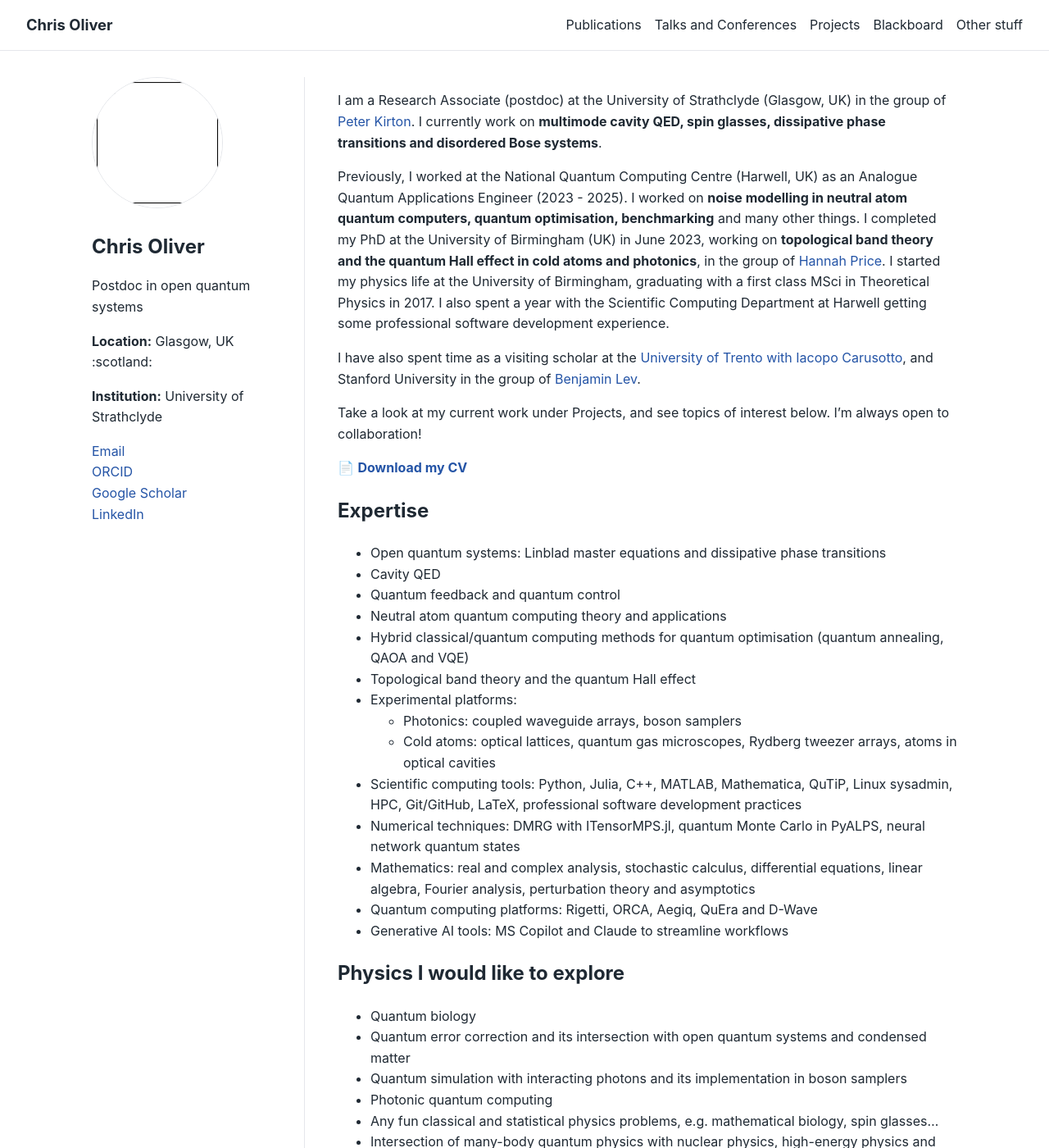
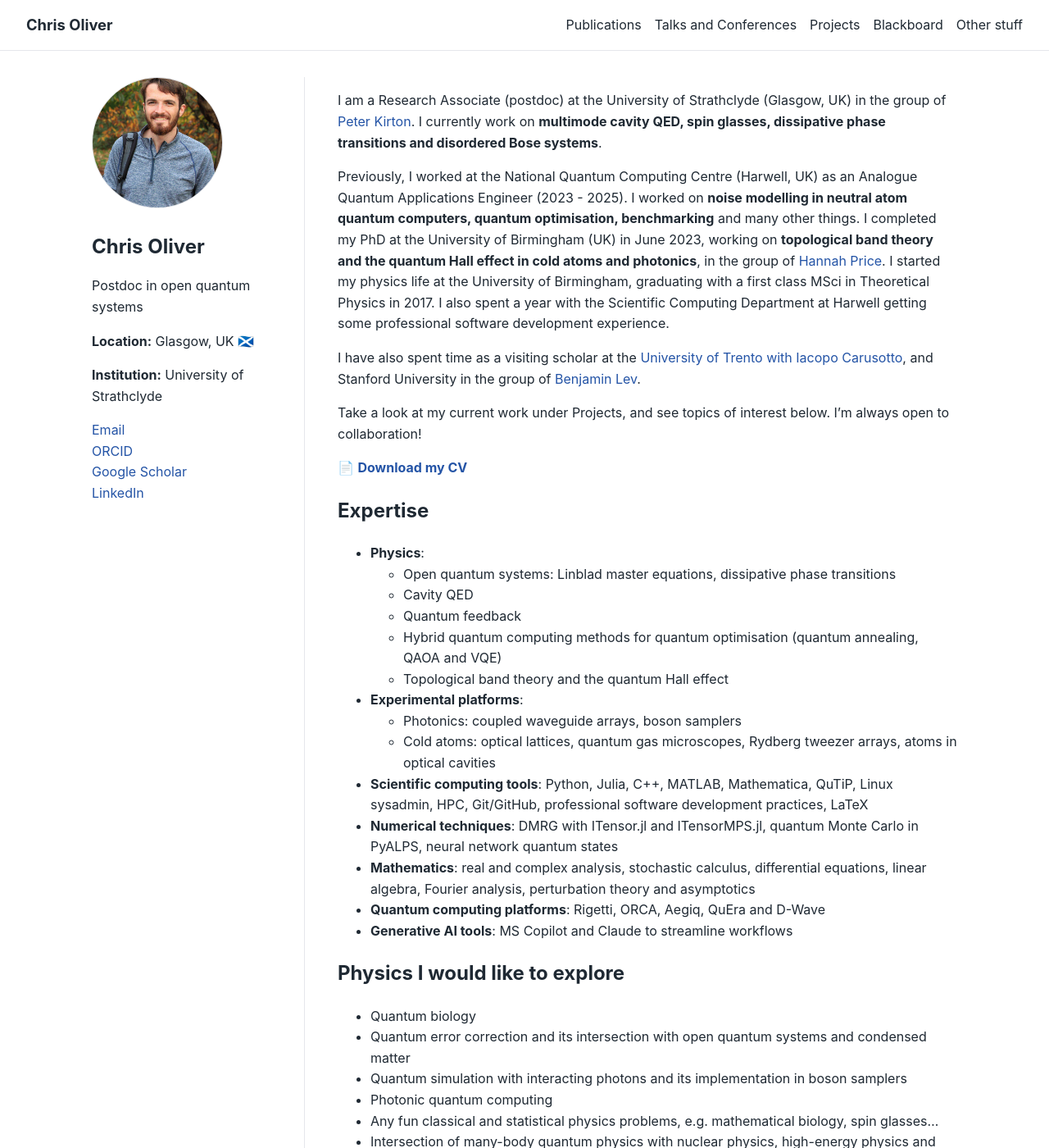
Before and after one commit to chroli1/chroli1.github.io, a Jekyll site: the page built from index.md, in a window 1280 px wide and 1400 px high. Shown: the whole window at 82% size. Built offline with Jekyll 4.4.1, drawn with Linux system fonts in a browser that asks for light colours; emoji names are drawn with the system emoji font.

Commit message:
Various small changes

```diff
--- a/Gemfile
+++ b/Gemfile
@@ -3,3 +3,4 @@ source "https://rubygems.org"
 gem "jekyll", "~> 4.3"
 gem "webrick", "~> 1.8"
 gem "jekyll-scholar", "~> 7.1"
+gem "jemoji", "~> 0.13"
--- a/_config.yml
+++ b/_config.yml
@@ -1,12 +1,13 @@
 title: "Chris Oliver"
 name: "Chris Oliver"
 description: "Postdoc in open quantum systems"
-url: "https://yourusername.github.io"
+url: "https://chroli1.github.io"
 baseurl: ""
-repository: "yourusername/yourusername.github.io"
+repository: "chroli1/chroli1.github.io"
 
 plugins:
   - jekyll-scholar
+  - jemoji
 
 markdown: kramdown
 kramdown:
@@ -27,15 +28,15 @@ exclude:
 
 author:
   name: "Chris Oliver"
-  avatar: "/images/profile.png"
+  avatar: "/images/profile.jpg"
   bio: "Postdoc in open quantum systems"
   location: "Glasgow, UK :scotland:"
   employer: "University of Strathclyde"
-  email: ""
-  googlescholar: ""
-  orcid: ""
-  linkedin: ""
-  github: ""
+  email: christopher.oliver AT strath.ac.uk
+  googlescholar: https://scholar.google.com/citations?user=4Mzopb4AAAAJ&hl=en
+  orcid: 0009-0003-3135-5592
+  linkedin: https://www.linkedin.com/in/chris-oliver-a537181ab/
+  github: https://github.com/chroli1
 
 collections:
   talks:
@@ -81,3 +82,9 @@ defaults:
     values:
       layout: single
       author_profile: true
+  - scope:
+      path: ""
+      type: other-stuff
+    values:
+      layout: single
+      author_profile: true
--- a/index.md
+++ b/index.md
@@ -14,20 +14,20 @@ Take a look at my current work under Projects, and see topics of interest below.
 📄 **[Download my CV]({{ "/files/CV.pdf" | relative_url }})**
 
 ## Expertise
-- Open quantum systems: Linblad master equations and dissipative phase transitions
-- Cavity QED
-- Quantum feedback and quantum control
-- Neutral atom quantum computing theory and applications
-- Hybrid classical/quantum computing methods for quantum optimisation (quantum annealing, QAOA and VQE)
-- Topological band theory and the quantum Hall effect
-- Experimental platforms:
+- **Physics**:
+  - Open quantum systems: Linblad master equations, dissipative phase transitions
+  - Cavity QED
+  - Quantum feedback
+  - Hybrid quantum computing methods for quantum optimisation (quantum annealing, QAOA and VQE)
+  - Topological band theory and the quantum Hall effect
+- **Experimental platforms**:
   - Photonics: coupled waveguide arrays, boson samplers
   - Cold atoms: optical lattices, quantum gas microscopes, Rydberg tweezer arrays, atoms in optical cavities
-- Scientific computing tools: Python, Julia, C++, MATLAB, Mathematica, QuTiP, Linux sysadmin, HPC, Git/GitHub, LaTeX, professional software development practices
-- Numerical techniques: DMRG with ITensorMPS.jl, quantum Monte Carlo in PyALPS, neural network quantum states
-- Mathematics: real and complex analysis, stochastic calculus, differential equations, linear algebra, Fourier analysis, perturbation theory and asymptotics
-- Quantum computing platforms: Rigetti, ORCA, Aegiq, QuEra and D-Wave
-- Generative AI tools: MS Copilot and Claude to streamline workflows
+- **Scientific computing tools**: Python, Julia, C++, MATLAB, Mathematica, QuTiP, Linux sysadmin, HPC, Git/GitHub, professional software development practices, LaTeX
+- **Numerical techniques**: DMRG with ITensor.jl and ITensorMPS.jl, quantum Monte Carlo in PyALPS, neural network quantum states
+- **Mathematics**: real and complex analysis, stochastic calculus, differential equations, linear algebra, Fourier analysis, perturbation theory and asymptotics
+- **Quantum computing platforms**: Rigetti, ORCA, Aegiq, QuEra and D-Wave
+- **Generative AI tools**: MS Copilot and Claude to streamline workflows
 
 ## Physics I would like to explore
 - Quantum biology
```
Also changed, not shown: _projects/tweezer-array-noise.md (deleted, +0 -10 lines), _talks/2026-cartagena-lmg_dimer.md (+1 -1 lines), images/profile.jpg (renamed from images/Chris-profile.jpg), images/profile.png (deleted), templates_for_later/example-handwritten-notes.md (renamed from _blackboard/example-handwritten-notes.md), templates_for_later/multimode-cavity-qed.md (renamed from _projects/multimode-cavity-qed.md).
